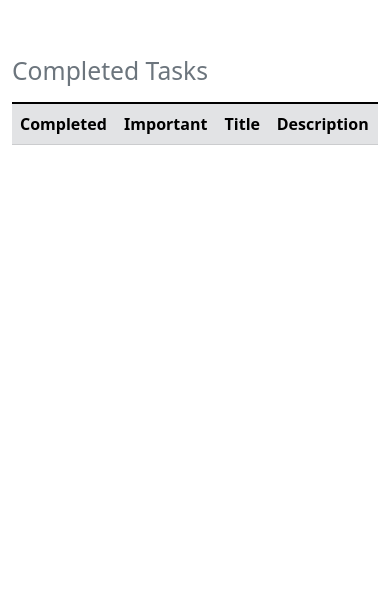
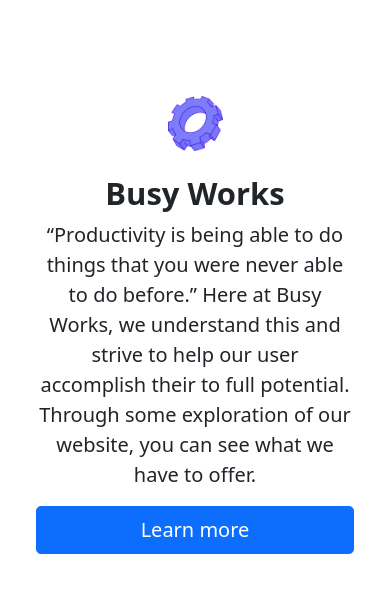
Before and after one commit to dsmxyz/django4-todo-list, a Django app: page /testing/ in a window 390 px wide. Shown: the part 56-657 px from the top of the page. Run offline with Django 4.2, Linux system fonts and the light colour scheme; a user stored in the database is signed in; lists and menus that the app fills with data are empty.

Commit message:
made home page responsive

```diff
--- a/todo/templates/todo/testlogin.html
+++ b/todo/templates/todo/testlogin.html
@@ -2,31 +2,23 @@
 {% load static %}
 
 {% block content %}
-<div class="row justify-content-center mt-5">
-    <div class="col-md-10">
-        <div class="table-responsive-md">
-            <table class="table table-secondary table-striped table-hover caption-top">
-                <caption><h2>Completed Tasks</h2></caption>
-                <thead>
-                    <tr>
-                        <th scope="col">Completed</th>
-                        <th scope="col">Important</th>
-                        <th scope="col">Title</th>
-                        <th scope="col">Description</th>
-                    </tr>
-                </thead>
-                <tbody>
-                    {% for todo in todos %}
-                    <tr>
-                        <th scope="row">{{ todo.datecompleted }}</th>
-                        <td class="align-middle">{% if todo.important %}<span class="badge rounded-pill bg-danger">High Priority</span>{% else %}<span class="badge rounded-pill bg-secondary">Low Priority</span>{% endif %}</td>
-                        <td><a href="{% url 'viewtodo' todo.id %}">{{ todo.title }}</a></td>
-                        <td>{{ todo.description|truncatewords:15 }}</td>
-                    </tr>
-                    {% endfor %}
-                </tbody>
-            </table>
+{% if user.is_authenticated %}
+<div class="px-4 py-5 my-5 text-center">
+    <img class="d-block mx-auto mb-4" src="{% static 'todo/logo.png' %}" width="55" height="55">
+    <h1 class="display-5 fw-bold">Busy Works</h1>
+    <div class="col-md-6 mx-auto">
+        <p class="lead md-4">
+            “Productivity is being able to do things that you were never able to do before.”
+            Here at Busy Works, we understand this and strive to help our user accomplish their to
+            full potential. Through some exploration of our website, you can see what we have to
+            offer.
+        </p>
+        <div class="d-grid d-md-flex justify-content-md-center">
+            <button type="button" class="btn btn-primary btn-lg">Learn more</button>
         </div>
     </div>
 </div>
+{% else %}
+<h1>Hello {{ user }}</h1>
+{% endif %}
 {% endblock %}}
```
Also changed, not shown: todo/templates/todo/home.html (+22 -3 lines), db.sqlite3.
